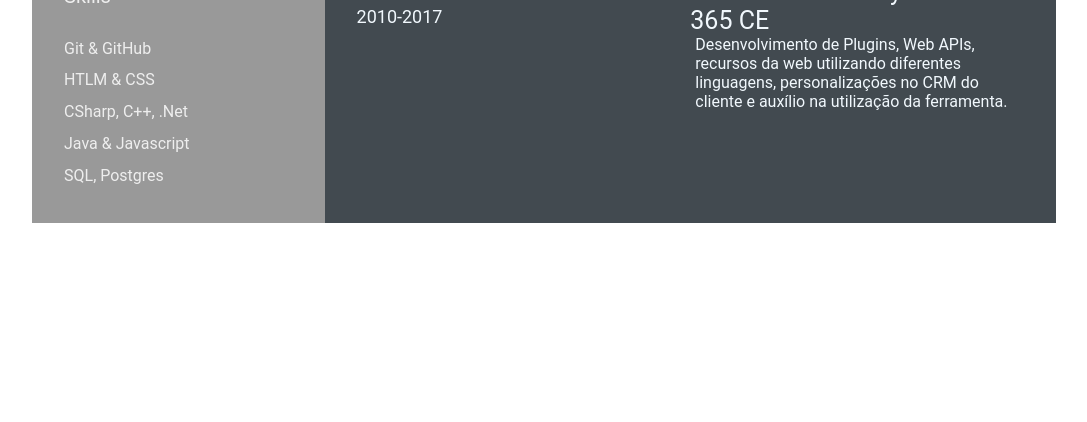
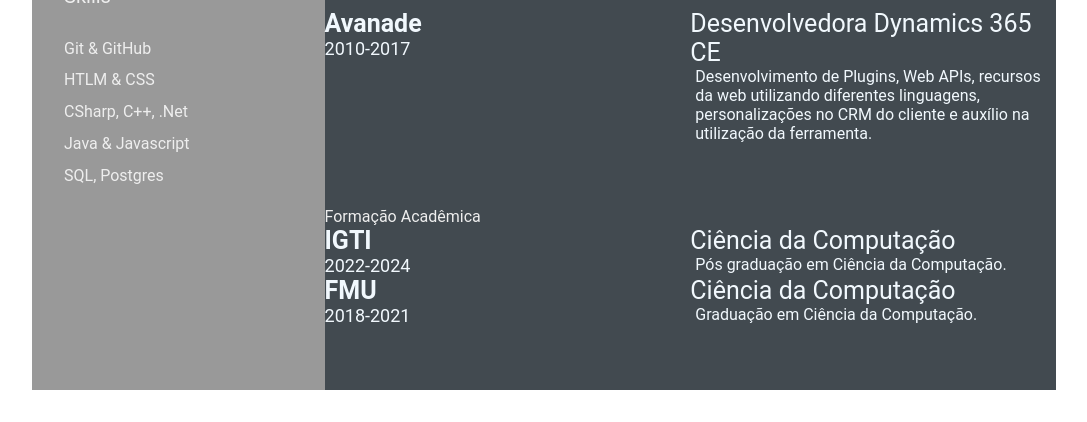
Before and after one commit to HeloizaMolina/HeloizaMolina.github.io, a plain HTML site: page index.html in a window 1280 px wide. Shown: the part 615-1037 px from the top of the page, without its empty margins (96-1183 px from the left). Before the commit the page ends 870 px from the top, so only its background shows below. Drawn offline with Linux system fonts and the light colour scheme.

Commit message:
add achool academy (#4)
Co-authored-by: Heloiza Molina Silva <ext.heloiza.silva@tecnisa.com.br>

```diff
--- a/index.html
+++ b/index.html
@@ -1,5 +1,6 @@
 <!DOCTYPE html>
 <html lang="en">
+
 <head>
     <meta charset="UTF-8">
     <meta http-equiv="X-UA-Compatible" content="IE=edge">
@@ -9,6 +10,7 @@
     <link rel="stylesheet" href="style.css">
 
 </head>
+
 <body>
     <main class="resume-contents">
         <section class="left-section">
@@ -34,11 +36,21 @@
                 <div class="skills">
                     <p class="left-title">Skills</p>
                     <ul>
-                        <li><p>Git & GitHub</p></li>
-                        <li><p>HTLM & CSS</p></li>
-                        <li><p>CSharp, C++, .Net</p></li>
-                        <li><p>Java & Javascript</p></li>
-                        <li><p>SQL, Postgres</p></li>
+                        <li>
+                            <p>Git & GitHub</p>
+                        </li>
+                        <li>
+                            <p>HTLM & CSS</p>
+                        </li>
+                        <li>
+                            <p>CSharp, C++, .Net</p>
+                        </li>
+                        <li>
+                            <p>Java & Javascript</p>
+                        </li>
+                        <li>
+                            <p>SQL, Postgres</p>
+                        </li>
                     </ul>
                 </div>
             </div>
@@ -50,10 +62,13 @@
                     <div class="right-title">Sobre Mim</div>
                     <p class="about-me-contents">
                         Olá, sou a Flavia.<br>
-                        <br> Desenvolvedora Dynamics 365 CE, contribuidora da comunidade de desenvolvedores (repositórios) e entusiasta da tecnologia.
-                        <br> Experiência com diversos módulos do Dynamics 365, programação de softwares, provedores de nuvem e arquitetura de soluções.
+                        <br> Desenvolvedora Dynamics 365 CE, contribuidora da comunidade de desenvolvedores
+                        (repositórios) e entusiasta da tecnologia.
+                        <br> Experiência com diversos módulos do Dynamics 365, programação de softwares, provedores de
+                        nuvem e arquitetura de soluções.
                     </p>
                 </section>
+            </div>
 
             <section class="experience gap">
                 <div class="right-title">Experiência</div>
@@ -65,7 +80,8 @@
                     <div class="exp-right">
                         <p class="exp-position">Desenvolvedora Dynamics 365 CE</p>
                         <p class="exp-desc">
-                                Desenvolvimento de Plugins, Web APIs, recursos da web utilizando diferentes linguagens, personalizações no CRM do cliente e auxílio na utilização da ferramenta.
+                            Desenvolvimento de Plugins, Web APIs, recursos da web utilizando diferentes linguagens,
+                            personalizações no CRM do cliente e auxílio na utilização da ferramenta.
                         </p>
                     </div>
                 </div>
@@ -77,7 +93,8 @@
                     <div class="exp-right">
                         <p class="exp-position">Desenvolvedora Dynamics 365 CE</p>
                         <p class="exp-desc">
-                                Desenvolvimento de Plugins, Web APIs, recursos da web utilizando diferentes linguagens, personalizações no CRM do cliente e auxílio na utilização da ferramenta.
+                            Desenvolvimento de Plugins, Web APIs, recursos da web utilizando diferentes linguagens,
+                            personalizações no CRM do cliente e auxílio na utilização da ferramenta.
                         </p>
                     </div>
                 </div>
@@ -89,13 +106,39 @@
                     <div class="exp-right">
                         <p class="exp-position">Desenvolvedora Dynamics 365 CE</p>
                         <p class="exp-desc">
-                                Desenvolvimento de Plugins, Web APIs, recursos da web utilizando diferentes linguagens, personalizações no CRM do cliente e auxílio na utilização da ferramenta.
+                            Desenvolvimento de Plugins, Web APIs, recursos da web utilizando diferentes linguagens,
+                            personalizações no CRM do cliente e auxílio na utilização da ferramenta.
                         </p>
                     </div>
                 </div>
             </section>
+            <section class="education gap">
+                <div class="right-title">Formação Acadêmica</div>
+                <div class="education-contents">
+                    <div class="education-left">
+                        <p class="education-school-name">IGTI</p>
+                        <p class="educationp-time-period">2022-2024</p>
                     </div>
+                    <div class="education-right">
+                        <p class="education-subject">Ciência da Computação</p>
+                        <p class="education-desc">
+                            Pós graduação em Ciência da Computação.
+                        </p>
+                    </div>
+                    <div class="education-left">
+                        <p class="education-school-name">FMU</p>
+                        <p class="educationp-time-period">2018-2021</p>
+                    </div>
+                    <div class="education-right">
+                        <p class="education-subject">Ciência da Computação</p>
+                        <p class="education-desc">
+                            Graduação em Ciência da Computação.
+                        </p>
+                    </div>
+                </div>
+            </section>
         </section>
     </main>
 </body>
+
 </html>
```
Lines whose indentation alone changed are shown as unchanged.
